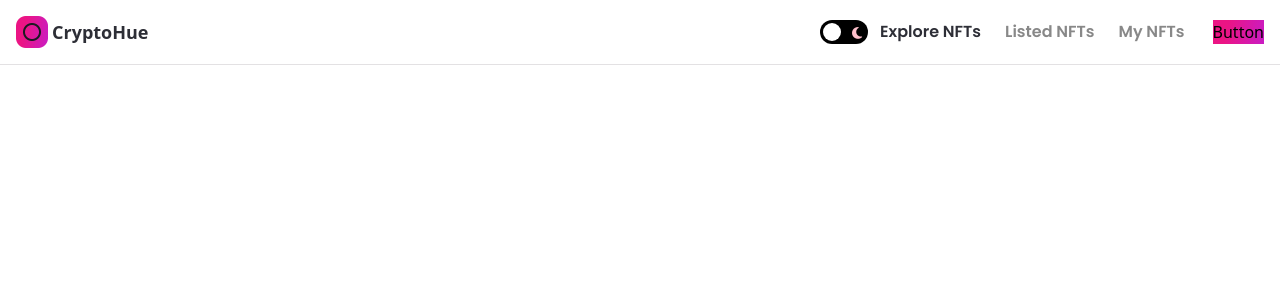
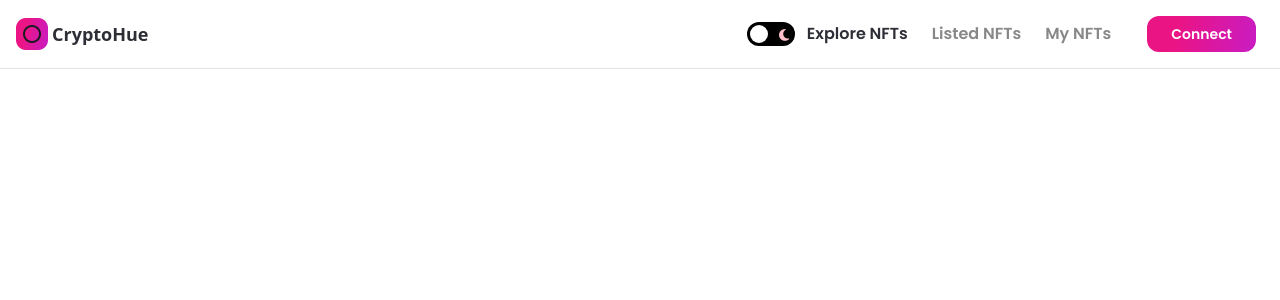
Before and after one commit to Jaumet91/nft-marketplace, a Next.js app: page / in a window 1280 px wide. Shown: the top 300 px of the page. Built offline with nearby package versions, Linux system fonts and the light colour scheme.

Commit message:
Button.tsx: btnName prop

```diff
--- a/components/Button.tsx
+++ b/components/Button.tsx
@@ -1,7 +1,15 @@
-type Props = {}
+import PropTypes from 'prop-types'
+type Props = { classStyles: string; btnName: string }
 
-export const Button = (props: Props) => (
-  <button type="button" className={'nft-gradient '}>
-    Button
+export const Button = ({ classStyles, btnName }: Props) => (
+  <button
+    type="button"
+    className={`nft-gradient py-2 px-6 font-poppins text-sm font-semibold text-white minlg:px-8 minlg:text-lg ${classStyles}`}>
+    {btnName}
   </button>
 )
+
+Button.propTypes = {
+  classStyles: PropTypes.string.isRequired,
+  btnName: PropTypes.string.isRequired
+}
--- a/components/ButtonGroup.tsx
+++ b/components/ButtonGroup.tsx
@@ -5,5 +5,9 @@ type Props = {}
 export const ButtonGroup = (props: Props) => {
   const hasConnected = false
 
-  return hasConnected ? <Button /> : <Button />
+  return hasConnected ? (
+    <Button btnName="Create" classStyles="mx-2 rounded-xl" />
+  ) : (
+    <Button btnName="Connect" classStyles="mx-2 rounded-xl" />
+  )
 }
```
Also changed, not shown: .eslintrc.json.
